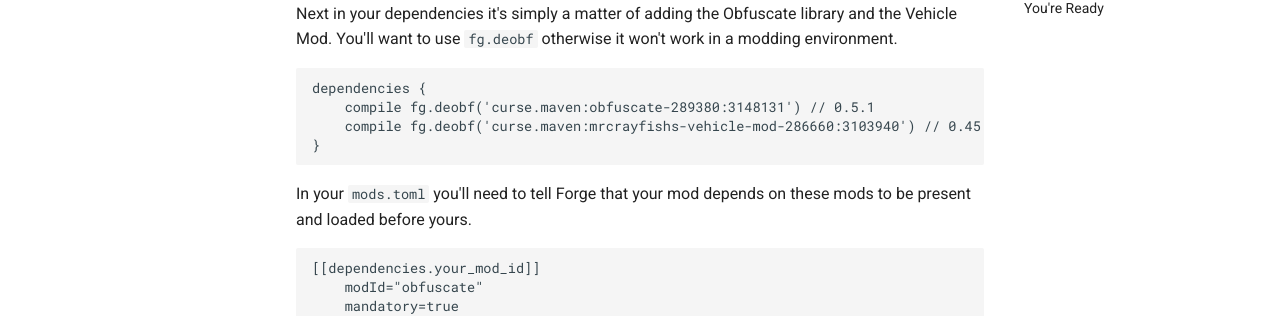
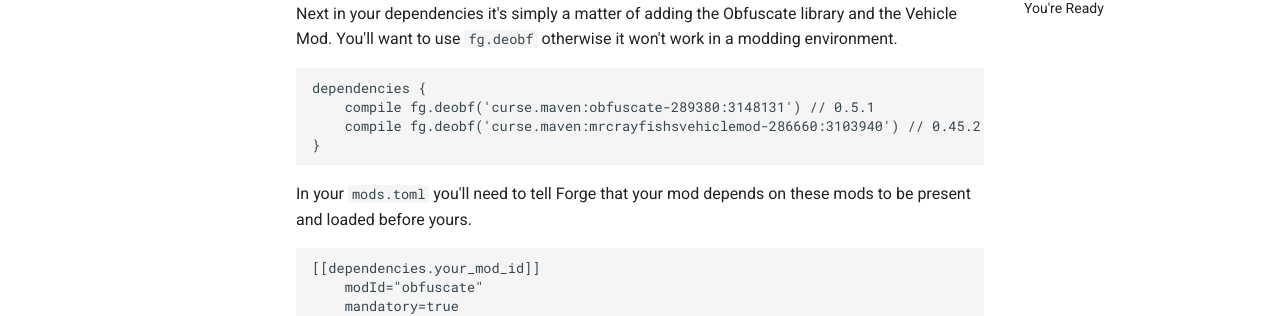
Before and after one commit to MrCrayfish/vehicle-mod-addons, an MkDocs documentation site: the page built from docs/getting-started.md, in a window 1280 px wide and 900 px high, scrolled down 697 px. Shown: the part 181-497 px from the top of the window. Built offline with MkDocs 1.6.1 and Material for MkDocs 9.7.7, drawn with Linux system fonts in a browser that asks for light colours; comment, search, counter and statistics services are not loaded.

Commit message:
Update getting-started.md

````diff
--- a/docs/getting-started.md
+++ b/docs/getting-started.md
@@ -26,7 +26,7 @@
 ```gradle
 dependencies {
 	compile fg.deobf('curse.maven:obfuscate-289380:3148131') // 0.5.1
-	compile fg.deobf('curse.maven:mrcrayfishs-vehicle-mod-286660:3103940') // 0.45.2
+	compile fg.deobf('curse.maven:mrcrayfishsvehiclemod-286660:3103940') // 0.45.2
 }
 ```
 
````
